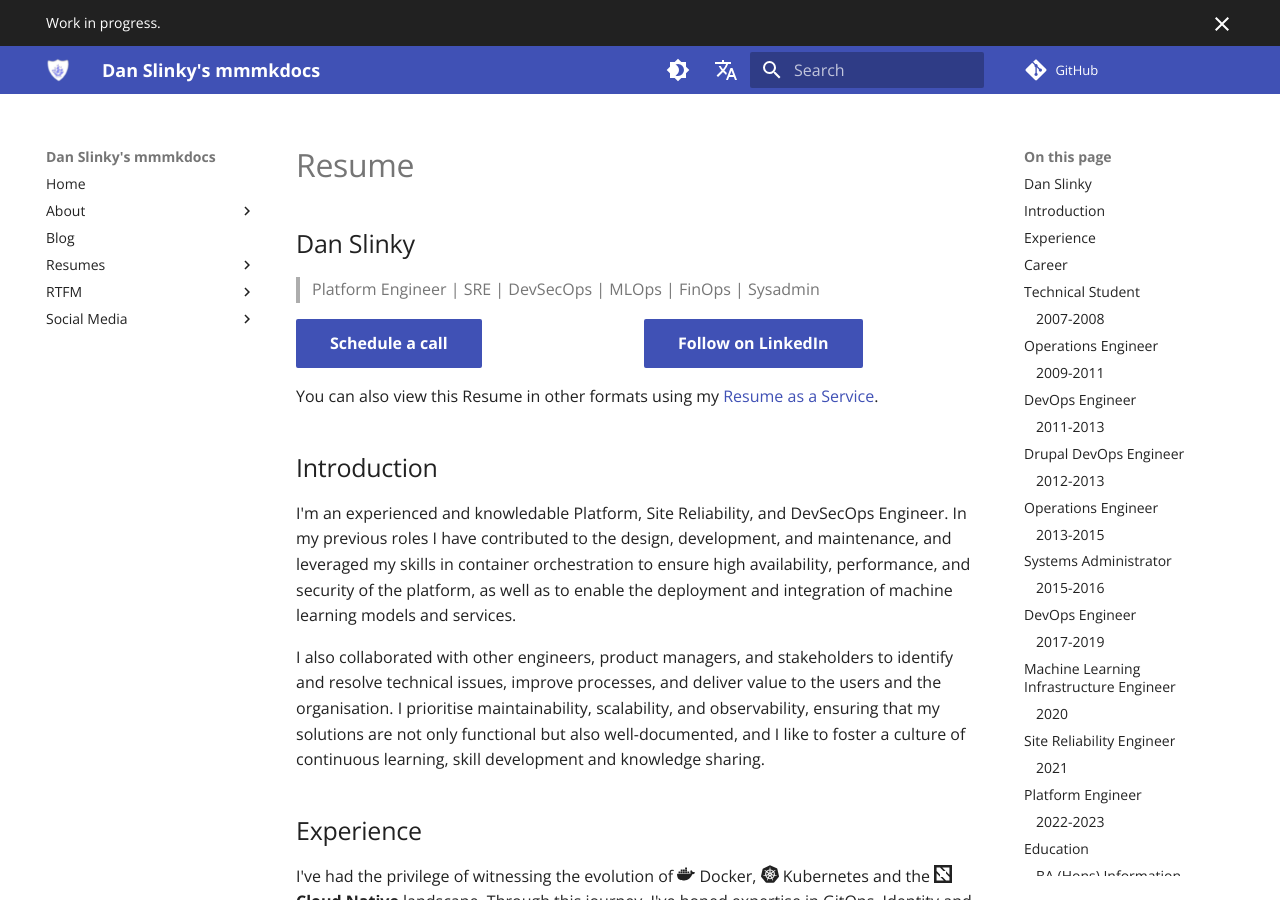
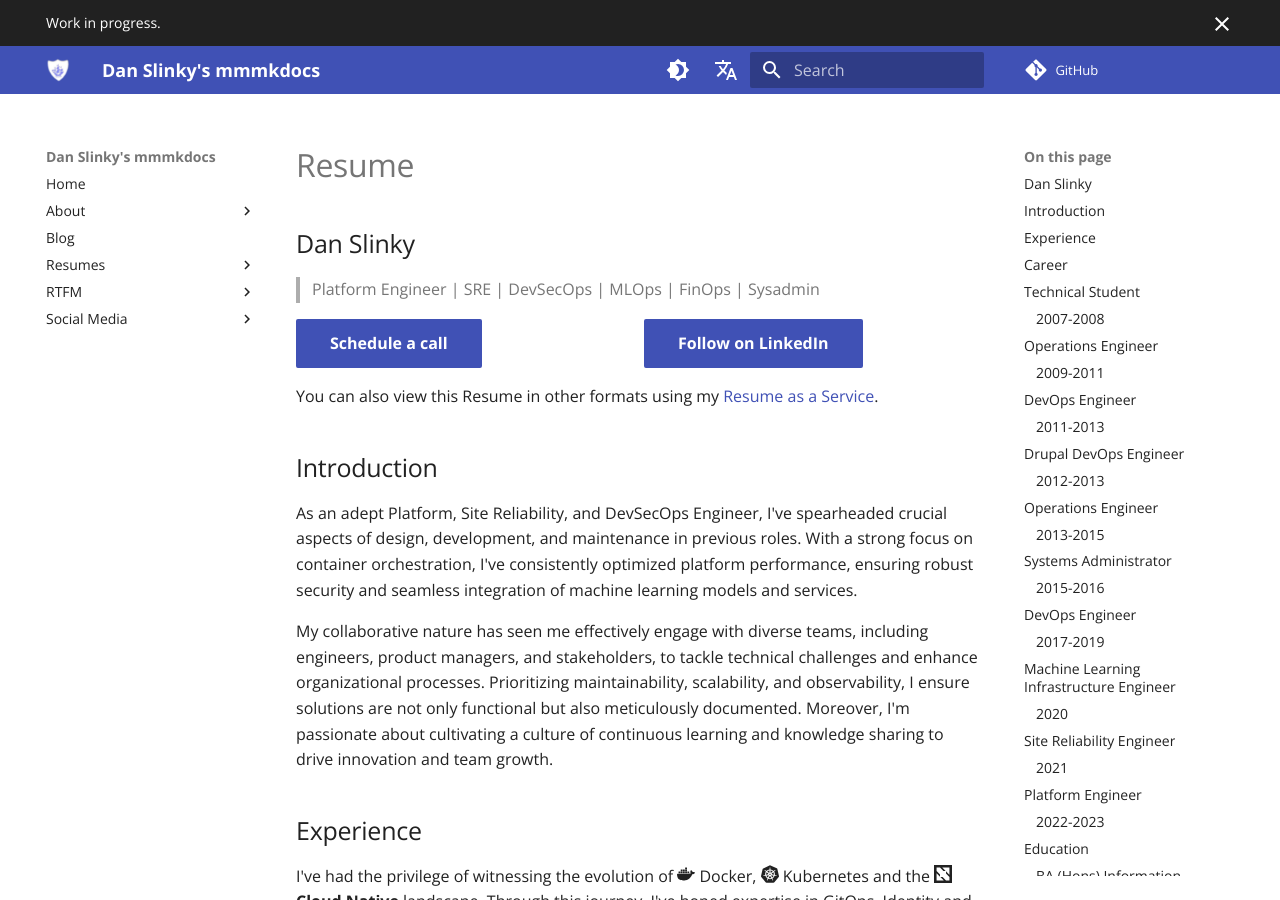
Before and after one commit to danslinky/danslinky.co.uk, an MkDocs documentation site: the page built from docs/resumes/markdown/index.md, in a window 1280 px wide and 900 px high. Built offline with MkDocs 1.6.1 and Material for MkDocs 9.7.7, drawn with Linux system fonts in a browser that asks for light colours; emoji names are drawn with the system emoji font; plug-ins that fetch from the network failed and are left out; comment, search, counter and statistics services are not loaded.

Commit message:
Updated personal statement

```diff
--- a/docs/resumes/markdown/index.md
+++ b/docs/resumes/markdown/index.md
@@ -15,9 +15,9 @@ You can also view this Resume in other formats using my [Resume as a Service](/r
 
 ## Introduction
 
-I'm an experienced and knowledable Platform, Site Reliability, and DevSecOps Engineer. In my previous roles I have contributed to the design, development, and maintenance, and leveraged my skills in container orchestration to ensure high availability, performance, and security of the platform, as well as to enable the deployment and integration of machine learning models and services.
+As an adept Platform, Site Reliability, and DevSecOps Engineer, I've spearheaded crucial aspects of design, development, and maintenance in previous roles. With a strong focus on container orchestration, I've consistently optimized platform performance, ensuring robust security and seamless integration of machine learning models and services.
 
-I also collaborated with other engineers, product managers, and stakeholders to identify and resolve technical issues, improve processes, and deliver value to the users and the organisation. I prioritise maintainability, scalability, and observability, ensuring that my solutions are not only functional but also well-documented, and I like to foster a culture of continuous learning, skill development and knowledge sharing.
+My collaborative nature has seen me effectively engage with diverse teams, including engineers, product managers, and stakeholders, to tackle technical challenges and enhance organizational processes. Prioritizing maintainability, scalability, and observability, I ensure solutions are not only functional but also meticulously documented. Moreover, I'm passionate about cultivating a culture of continuous learning and knowledge sharing to drive innovation and team growth.
 
 ## Experience
 
```
